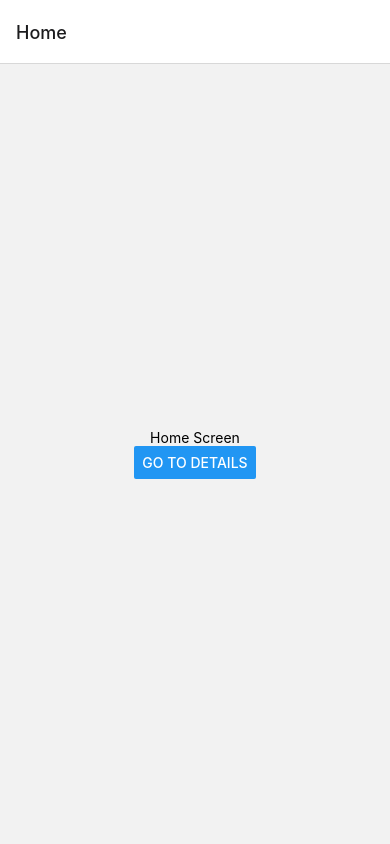
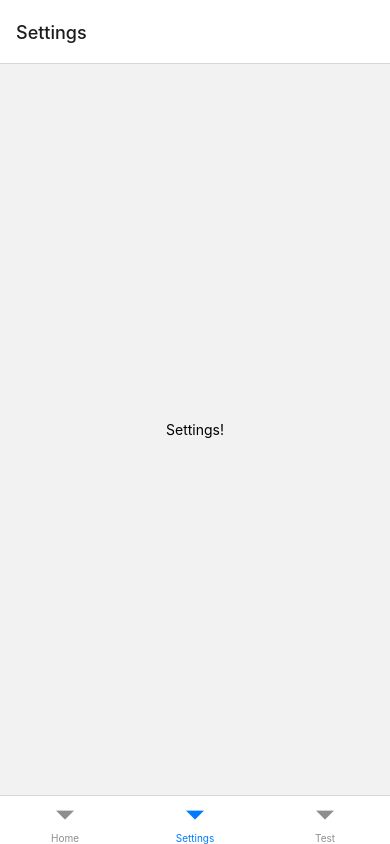
Before and after one commit to leeqiangzi/ReactNativeTest, a React Native app in the folder AwesomeProject/: screen /Settings in a window 390 px wide. Built offline with nearby package versions, Linux system fonts and the light colour scheme.

Commit message:
BottomTab导航控制器框架搭建

```diff
--- a/AwesomeProject/App.js
+++ b/AwesomeProject/App.js
@@ -9,44 +9,27 @@
 import React from "react";
 import type { Node } from "react";
 import {
-	SafeAreaView,
-	StatusBar,
 	StyleSheet,
 	Text,
 	View,
 	Button
 } from "react-native";
-import { NavigationContainer, } from '@react-navigation/native';
-import { createNativeStackNavigator } from "@react-navigation/native-stack";
+import { NavigationContainer } from '@react-navigation/native';
+import { createBottomTabNavigator } from '@react-navigation/bottom-tabs';
+import HomeScreen from "./Page/HomeScreen";
+import SettingsScreen from "./Page/SettingsScreen";
+import TestScreen from "./Page/TestScreen";
 
-const Stack = createNativeStackNavigator();
-
-function HomeScreen({ navigation }) {
-	return (
-		<View style={{ flex: 1, alignItems: 'center', justifyContent: 'center' }}>
-			<Text>Home Screen</Text>
-			<Button title="Go to Details"
-				onPress={() => navigation.navigate('Details')}
-			/>
-		</View>
-	);
-}
-
-function DetailsScreen() {
-	return (
-		<View style={{ flex: 1, alignItems: 'center', justifyContent: 'center' }}>
-			<Text>Details Screen</Text>
-		</View>
-	);
-}
+const Tab = createBottomTabNavigator();
 
 const App: () => Node = () => {
 	return (
 		<NavigationContainer>
-			<Stack.Navigator initialRouteName="Home">
-				<Stack.Screen name="Home" component={HomeScreen} />
-				<Stack.Screen name="Details" component={DetailsScreen} />
-			</Stack.Navigator>
+			<Tab.Navigator>
+				<Tab.Screen name="Home" component={HomeScreen} />
+				<Tab.Screen name="Settings" component={SettingsScreen} />
+				<Tab.Screen name="Test" component={TestScreen} />
+			</Tab.Navigator>
 		</NavigationContainer>
 	);
 };
--- /dev/null
+++ b/AwesomeProject/Page/HomeScreen.js
@@ -0,0 +1,22 @@
+import React from 'react'
+import {
+    Text,
+    View,
+} from "react-native";
+
+const HomeScreen = () => {
+    return (
+        <View style={{ flex: 1, justifyContent: 'center', alignItems: 'center' }}>
+            <Text>Home!</Text>
+        </View>
+    )
+}
+export default HomeScreen;
+
+// export default function HomeScreen() {
+    // return (
+    //     <View style={{ flex: 1, justifyContent: 'center', alignItems: 'center' }}>
+    //         <Text>Home!</Text>
+    //     </View>
+    // )
+// }
--- /dev/null
+++ b/AwesomeProject/Page/SettingsScreen.js
@@ -0,0 +1,15 @@
+import React from 'react'
+import {
+    Text,
+    View,
+} from "react-native";
+
+const SettingsScreen = () => {
+    return (
+        <View style={{ flex: 1, justifyContent: 'center', alignItems: 'center' }}>
+            <Text>Settings!</Text>
+        </View>
+    )
+}
+
+export default SettingsScreen;
--- /dev/null
+++ b/AwesomeProject/Page/TestScreen.js
@@ -0,0 +1,15 @@
+import React from 'react'
+import {
+    Text,
+    View,
+} from "react-native";
+
+const SettingsScreen = () => {
+    return (
+        <View style={{ flex: 1, justifyContent: 'center', alignItems: 'center' }}>
+            <Text>Test!</Text>
+        </View>
+    )
+}
+
+export default SettingsScreen;
--- a/AwesomeProject/package.json
+++ b/AwesomeProject/package.json
@@ -10,14 +10,12 @@
     "lint": "eslint ."
   },
   "dependencies": {
-    "@react-navigation/material-top-tabs": "^6.2.2",
+    "@react-navigation/bottom-tabs": "^6.3.3",
     "@react-navigation/native": "^6.0.11",
-    "@react-navigation/native-stack": "^6.7.0",
     "react": "18.0.0",
     "react-native": "0.69.4",
     "react-native-safe-area-context": "^4.3.3",
-    "react-native-screens": "^3.16.0",
-    "react-native-tab-view": "^3.1.1"
+    "react-native-screens": "^3.16.0"
   },
   "devDependencies": {
     "@babel/core": "^7.12.9",
```
Also changed, not shown: 2 other files (tests, documents, lock files or other folders).
